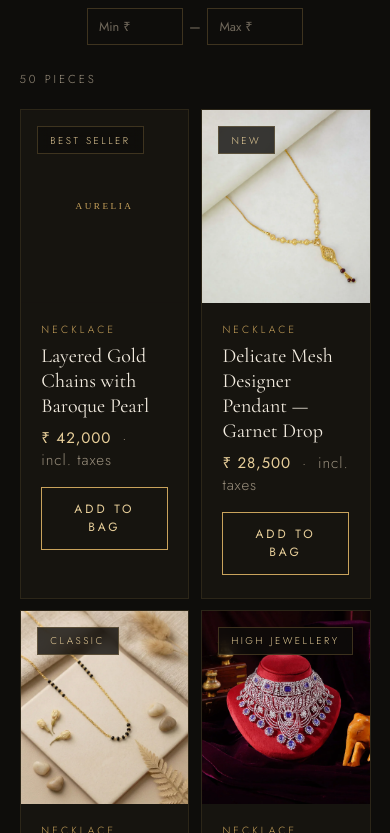
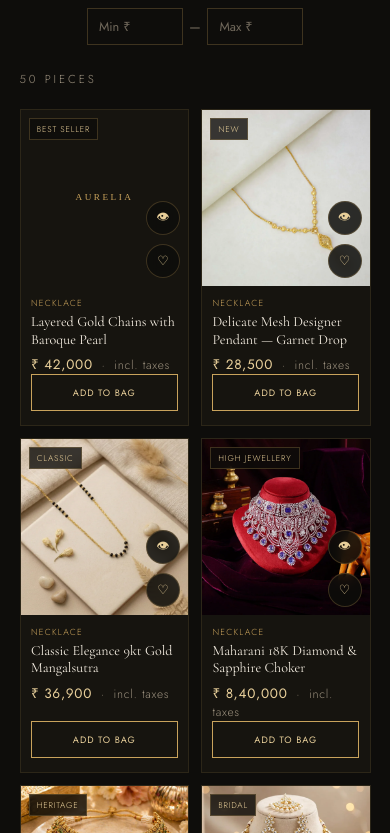
Before and after one commit to Sudhkarzi1738/aurelia, a Next.js app: page / in a window 390 px wide. Shown: the part 1731-2564 px from the top of the page. Built offline with nearby package versions, Linux system fonts and the light colour scheme; no server answers.

Commit message:
Add mobile styles for product cards and buttons

```diff
--- a/app/globals.css
+++ b/app/globals.css
@@ -489,3 +489,116 @@ nav {
     overflow-x: clip !important;
   }
 }
+/* ===== MOBILE PRODUCT CARDS + ADD TO BAG ===== */
+@media (max-width: 900px) {
+  .grid {
+    grid-template-columns: repeat(2, minmax(0, 1fr)) !important;
+    gap: 0.75rem !important;
+  }
+
+  .card {
+    display: flex !important;
+    flex-direction: column !important;
+    min-width: 0 !important;
+    height: 100% !important;
+  }
+
+  .card-img {
+    aspect-ratio: 1 / 1.05 !important;
+    background: #1a1814 !important;
+    flex-shrink: 0 !important;
+  }
+
+  .card-img img {
+    width: 100% !important;
+    height: 100% !important;
+    object-fit: cover !important;
+  }
+
+  .card-tag {
+    top: 0.5rem !important;
+    left: 0.5rem !important;
+    font-size: 0.52rem !important;
+    letter-spacing: 0.1em !important;
+    padding: 0.25rem 0.45rem !important;
+  }
+
+  /* Always show actions on touch — no hover */
+  .card-actions {
+    opacity: 1 !important;
+    transform: none !important;
+    bottom: 0.5rem !important;
+    right: 0.5rem !important;
+  }
+
+  .icon-btn {
+    width: 34px !important;
+    height: 34px !important;
+    font-size: 0.8rem !important;
+  }
+
+  .card-body {
+    padding: 0.7rem 0.65rem 0.85rem !important;
+    display: flex !important;
+    flex-direction: column !important;
+    flex: 1 !important;
+    min-width: 0 !important;
+  }
+
+  .card-cat {
+    font-size: 0.55rem !important;
+    letter-spacing: 0.14em !important;
+    margin-bottom: 0.25rem !important;
+  }
+
+  .card-name {
+    font-size: 0.88rem !important;
+    line-height: 1.25 !important;
+    overflow-wrap: break-word !important;
+    word-break: break-word !important;
+  }
+
+  .card-price {
+    font-size: 0.75rem !important;
+    margin-top: 0.35rem !important;
+  }
+
+  .card-price b {
+    font-size: 0.85rem !important;
+  }
+
+  /* ADD TO BAG — full width, always visible, tappable */
+  .add-btn {
+    display: block !important;
+    width: 100% !important;
+    margin-top: auto !important;
+    padding: 0.7rem 0.4rem !important;
+    font-size: 0.58rem !important;
+    letter-spacing: 0.1em !important;
+    text-align: center !important;
+    box-sizing: border-box !important;
+    border: 1px solid var(--gold) !important;
+    color: var(--gold-light) !important;
+    background: transparent !important;
+  }
+
+  .add-btn:active {
+    background: var(--gold) !important;
+    color: #141109 !important;
+  }
+}
+
+@media (max-width: 380px) {
+  .grid {
+    grid-template-columns: 1fr !important;
+  }
+
+  .card-name {
+    font-size: 1rem !important;
+  }
+
+  .add-btn {
+    font-size: 0.65rem !important;
+    padding: 0.8rem !important;
+  }
+}
```
